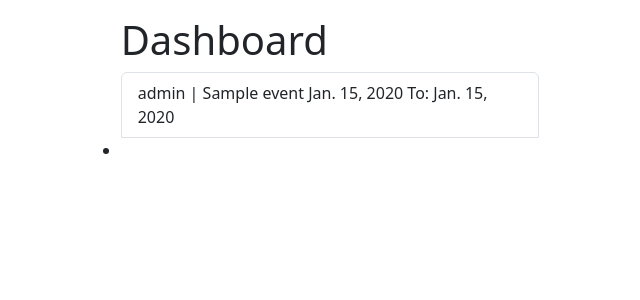
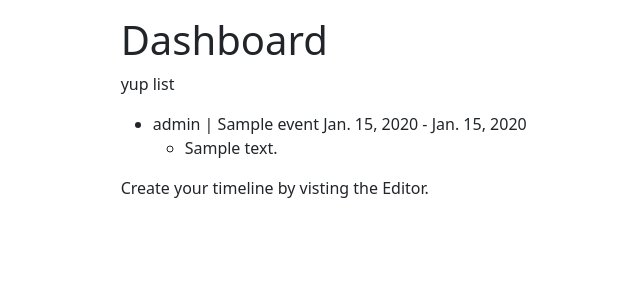
Before and after one commit to slivermon/resume_builder_poc, a Django app: page /resume/ in a window 1280 px wide. Shown: the part 86-386 px from the top of the page, without its empty margins (310-950 px from the left). Run offline with Django 5.2, Linux system fonts and the light colour scheme; a user stored in the database is signed in; tables that the repository leaves empty hold one stand-in row (values such as "Sample post"); some libraries are stand-ins or nearby versions.

Commit message:
fix: index shows roles, companies, and detail in bulleted list

```diff
--- a/app/resume_builder/templates/resume_builder/index.html
+++ b/app/resume_builder/templates/resume_builder/index.html
@@ -4,6 +4,51 @@
 
 {% block content %}
 <h1>Dashboard</h1>
+
+{% if object_list %}
+<p>yup list</p>
+{% for event in object_list %}
+    <ul>
+        <li>
+            <span>{{ event.role }} | {{ event.company }}</span>
+            <span>{{ event.start_date }}
+                {% if event.end_date %}
+                     - {{ event.end_date }}
+                {% endif %}
+            </span>
+            {% if event.content %}
+            <ul>
+            {% for detail in event.content %}
+                <li>
+                    {{ detail }}
+                </li>
+            {% endfor %}
+            </ul>
+            {% endif %}
+        </li>
+    </ul>
+{% endfor %}
+{% endif %}
+
+{% if timeline_event_detail_list %}
+<p>yup</p>
+{% for event in timeline_event_detail_list %}
+    <ul>
+        <li>
+            <span>{{ event.timeline_event_id.role_name}} | {{ event.timeline_event_id.org_name}}</span>
+            <span>{{ event.timeline_event_id.timeline_start_date }}
+                {% if event.timeline_event_id.timeline_start_date %}
+                     - {{ event.timeline_event_id.timeline_end_date }}
+                {% endif %}
+            </span>
+                <li>
+                    {{ event.content }}
+                </li>
+        </li>
+    </ul>
+{% endfor %}
+{% endif %}
+
 {% if timeline_event_list %}
     {% for event in timeline_event_list %}
         <ul class="list-group">
@@ -17,8 +62,8 @@
                 {% endif %}
                 </span>
                 <li>
-                    {{ event.timeline_event_id }}
-                    {{ event.content }}
+                    {{ event.id.content }}
+                    {{ event.user_id }}
                 </li>
             </li>
         </ul>
--- a/app/resume_builder/views.py
+++ b/app/resume_builder/views.py
@@ -13,17 +13,33 @@ class Index(LoginRequiredMixin, ListView):
     template_name = "resume_builder/index.html"
 
     # def get_queryset(self):
-    #     context = Timeline_Event.objects.filter(
+    #     return Timeline_Event.objects.filter(
     #         user_id=self.request.user.id,
     #         timeline_event_detail__user_id=self.request.user.id,
-    #     ).order_by("-timeline_start_date")
-    #     return context
+    #         ).order_by("-timeline_start_date")
+
+    # def get_queryset(self):
+    #     return Timeline_Event_Detail.objects.select_related("timeline_event_id")
 
     def get_queryset(self):
-        context = Timeline_Event.objects.filter(
-            user_id=self.request.user.id,
-            timeline_event_detail__user_id=self.request.user.id,
-        ).order_by("-timeline_start_date")
+        queryset = Timeline_Event.objects.filter(user_id=self.request.user.id)
+        context = []
+        for item in queryset:
+            details = []
+            qs = Timeline_Event_Detail.objects.filter(timeline_event_id=item.pk)
+            for detail in qs:
+                details.append(
+                    detail.content
+                )
+            context.append({
+                "pk": item.pk,
+                "role": item.role_name,
+                "company": item.org_name,
+                "start_date": item.timeline_start_date,
+                "end_date": item.timeline_end_date,
+                "content": details,
+            })
+
         return context
 
 
```
